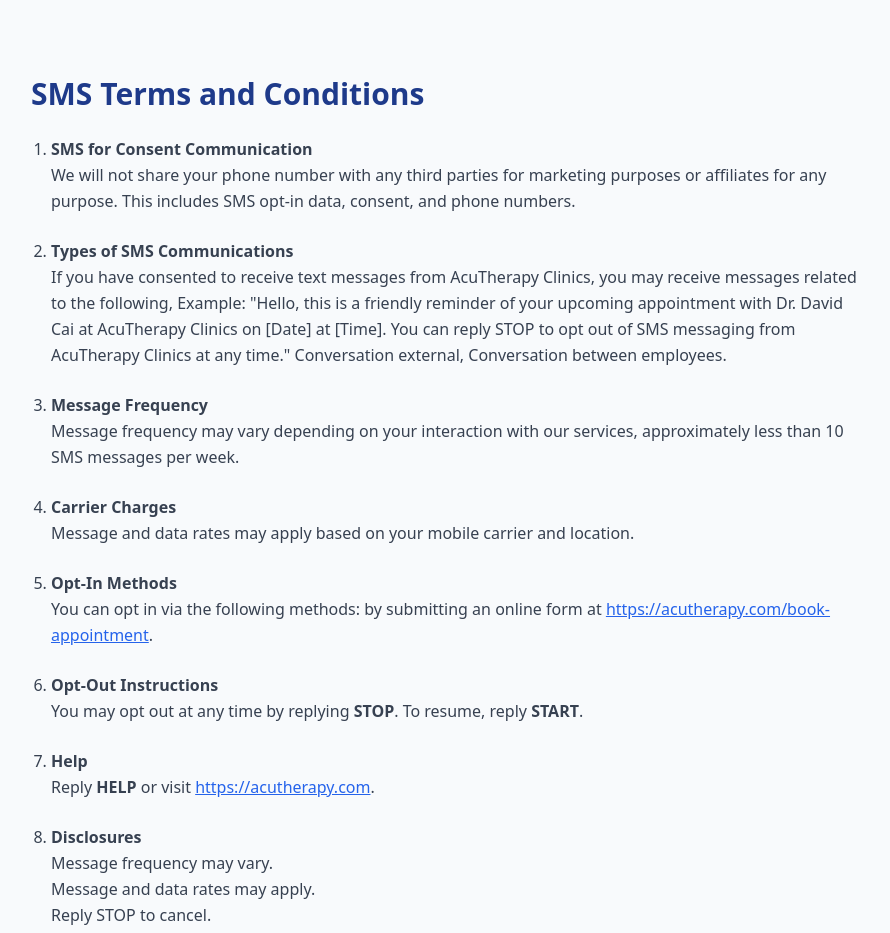
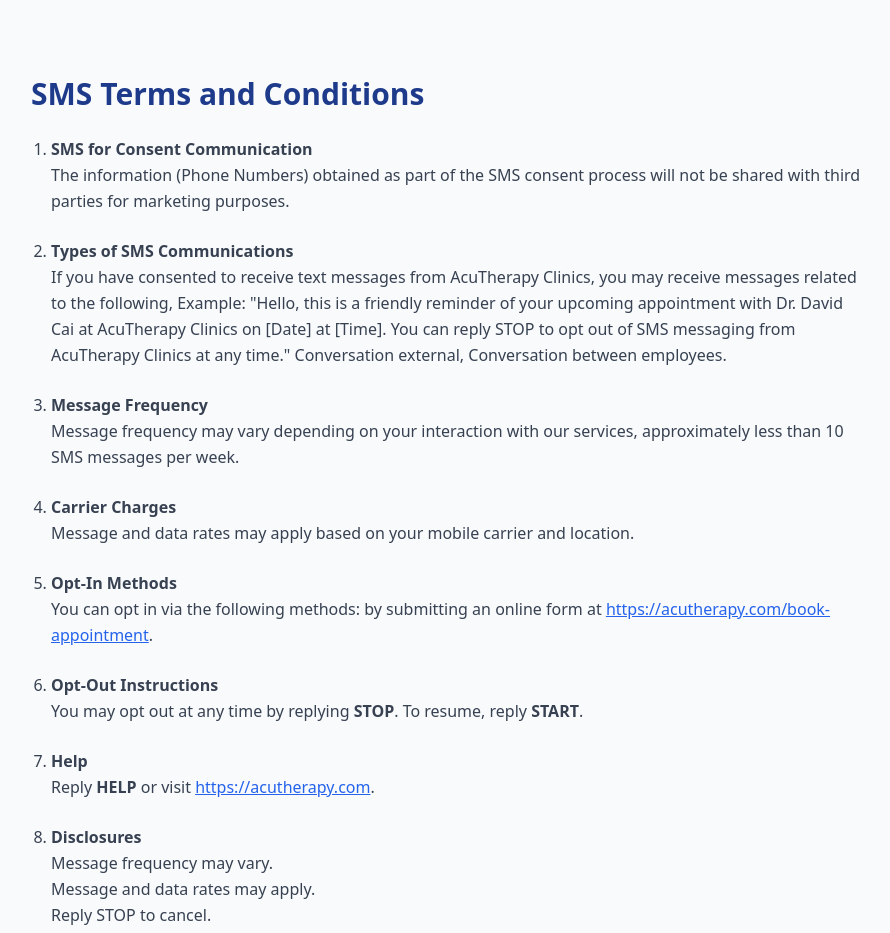
Before and after one commit to acutherapy/acutherapy-web-v2, a React (Vite) app: page /terms-of-service in a window 1280 px wide. Shown: the part 1100-2033 px from the top of the page, without its empty margins (193-1083 px from the left). Built offline with nearby package versions, Linux system fonts and the light colour scheme.

Commit message:
Update TermsOfServicePage.tsx

```diff
--- a/src/pages/TermsOfServicePage.tsx
+++ b/src/pages/TermsOfServicePage.tsx
@@ -84,7 +84,7 @@ export default function TermsOfServicePage() {
 
     <li>
       <strong>SMS for Consent Communication</strong><br />
-      We will not share your phone number with any third parties for marketing purposes or affiliates for any purpose. This includes SMS opt-in data, consent, and phone numbers.
+      The information (Phone Numbers) obtained as part of the SMS consent process will not be shared with third parties for marketing purposes.
     </li>
 
     <li>
```
